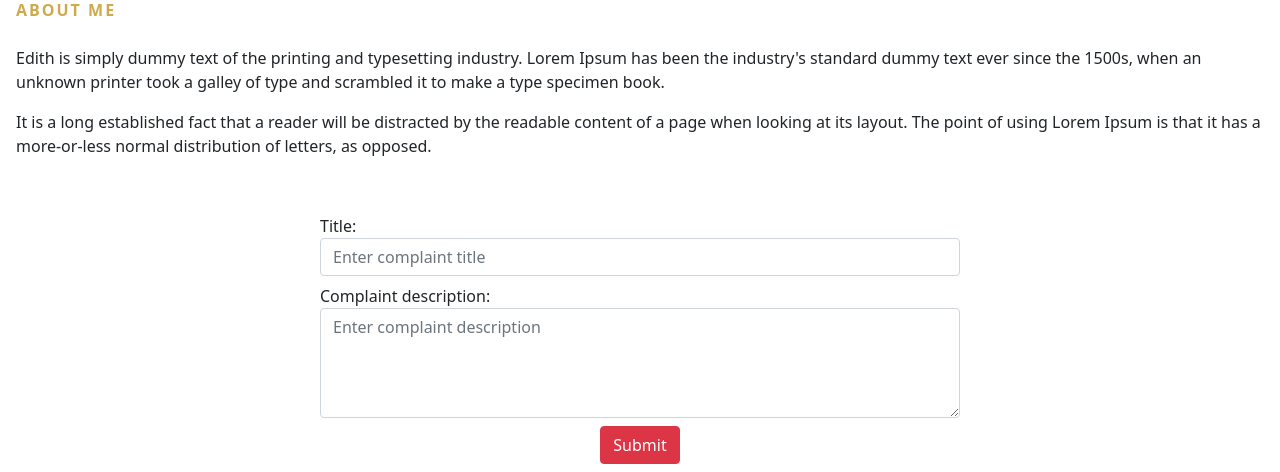
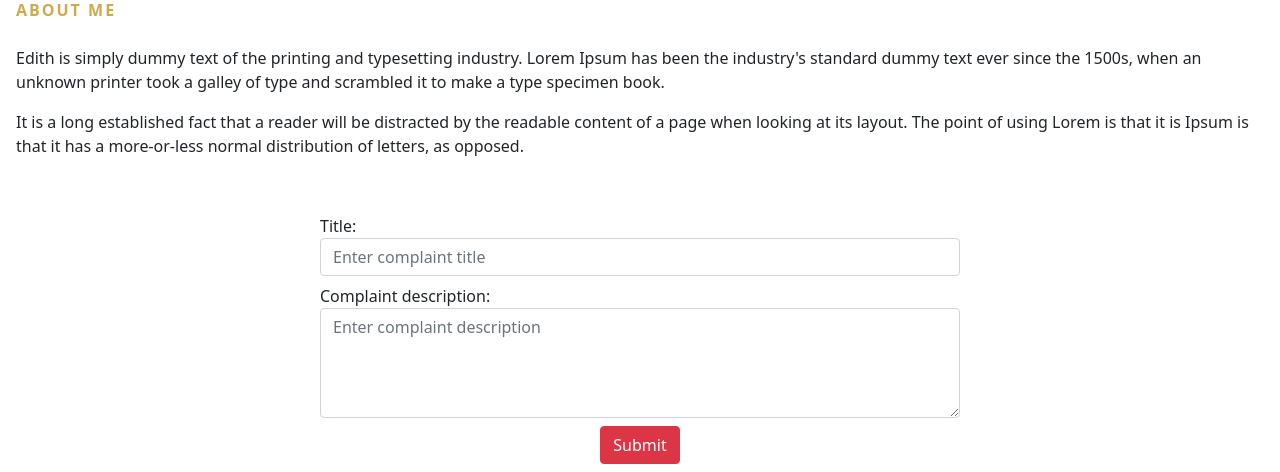
Before and after one commit to Nandika-A/Resolve-Mate, a Django app: page /profile/5/ in a window 1280 px wide. Shown: the part 495-967 px from the top of the page. Run offline with Django 4.2, Linux system fonts and the light colour scheme; data comes from the database, SQL or seed files in the repository; both versions use the stored data as it was after the commit.

Commit message:
Worker profile updated

```diff
--- a/ComplaintBox/home/templates/home/WorkerProfile_detail.html
+++ b/ComplaintBox/home/templates/home/WorkerProfile_detail.html
@@ -199,7 +199,7 @@
                 standard dummy text ever since the 1500s, when an unknown printer took a galley of type and scrambled it
                 to make a type specimen book.</p>
             <p class="mb-0">It is a long established fact that a reader will be distracted by the readable content of a
-                page when looking at its layout. The point of using Lorem Ipsum is that it has a more-or-less normal
+                page when looking at its layout. The point of using Lorem is that it is Ipsum is that it has a more-or-less normal
                 distribution of letters, as opposed.</p>
         </div>
     </div>
```
Also changed, not shown: ComplaintBox/db.sqlite3.
